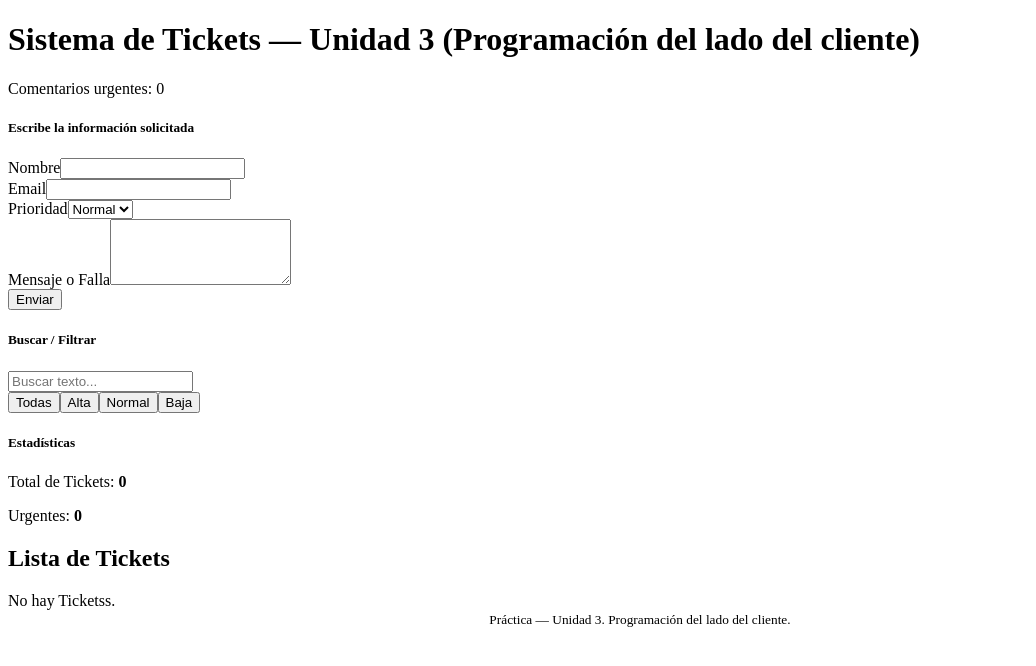
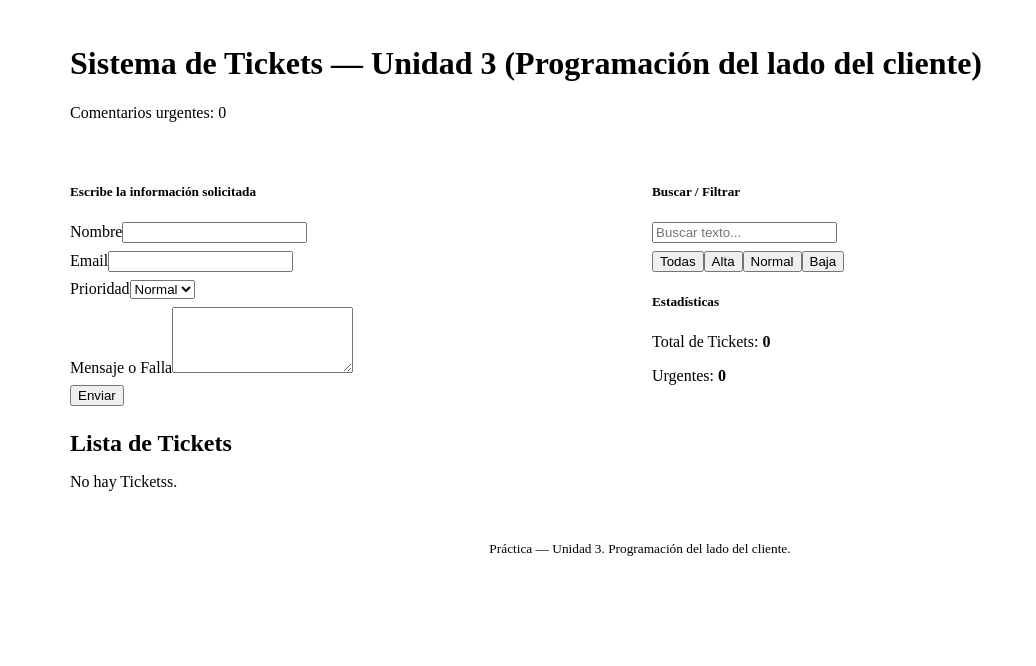
Before and after one commit to TealMares/sistematickets, a plain HTML site: page index.html in a window 1280 px wide. Shown: the whole page, without its empty margins (0-1036 px from the left). Drawn offline with nearby package versions, Linux system fonts and the light colour scheme.

Commit message:
Se cargo un nuevo bootstrap con el diseño para la pagina

```diff
--- a/index.html
+++ b/index.html
@@ -6,7 +6,7 @@
   <title>Sistema de Tickets - Unidad 3</title>
 
   <!-- Bootstrap 5 CDN --> <!-- ELEGIR DISEÑO                       __________________-->
-  <link href="https://cdn.jsdelivr.net/npm/bootstrap@5.3.8/dist/css/bootstrap.rtl.min.css.map" rel="stylesheet">
+  <link href="https://cdn.jsdelivr.net/npm/bootstrap@5.3.8/dist/css/bootstrap-grid.rtl.css" rel="stylesheet">
 
   <!-- Vue 3 CDN (opcional) -->
   <script src="https://unpkg.com/vue@3/dist/vue.global.prod.js"></script>
```
